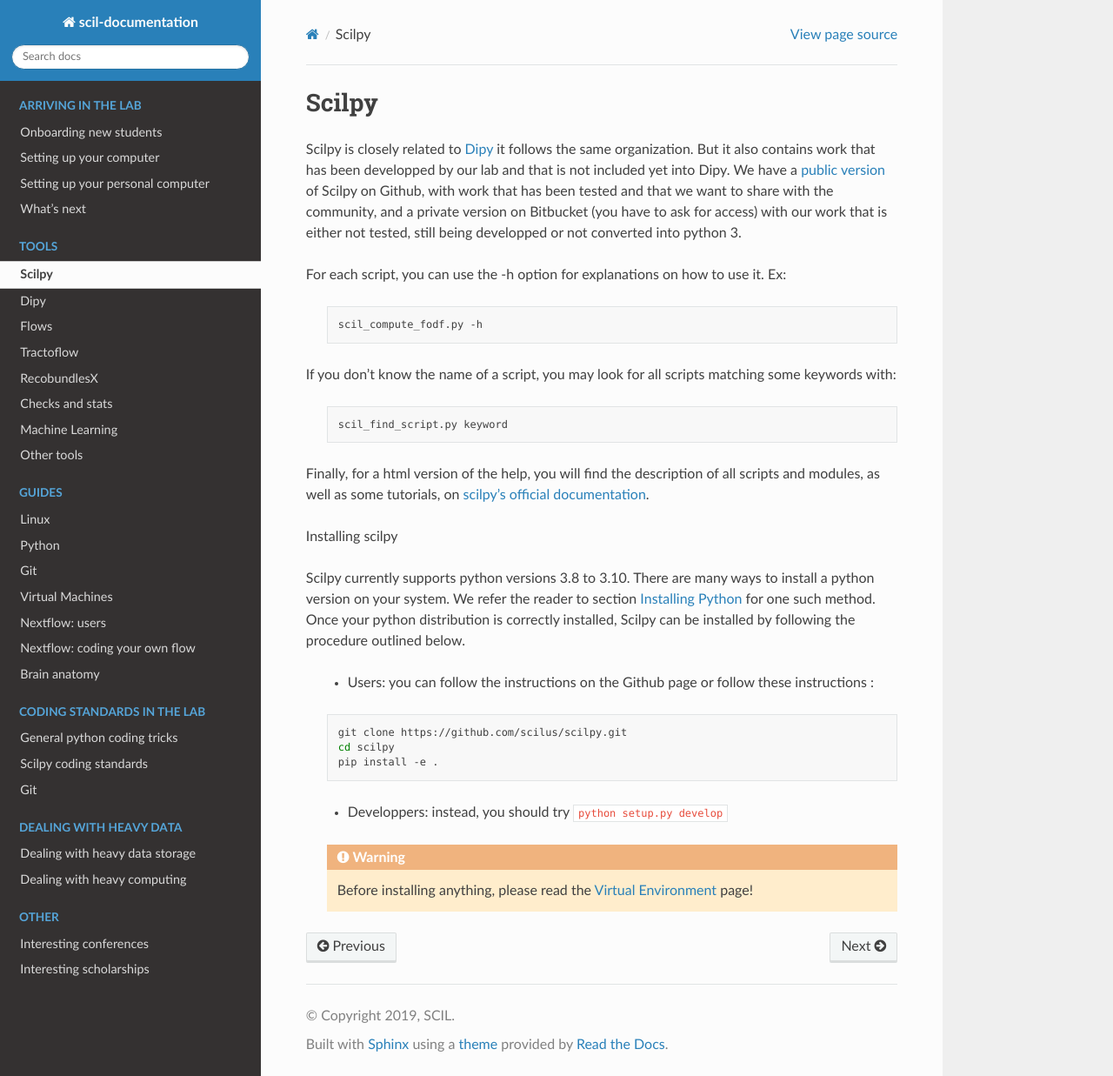
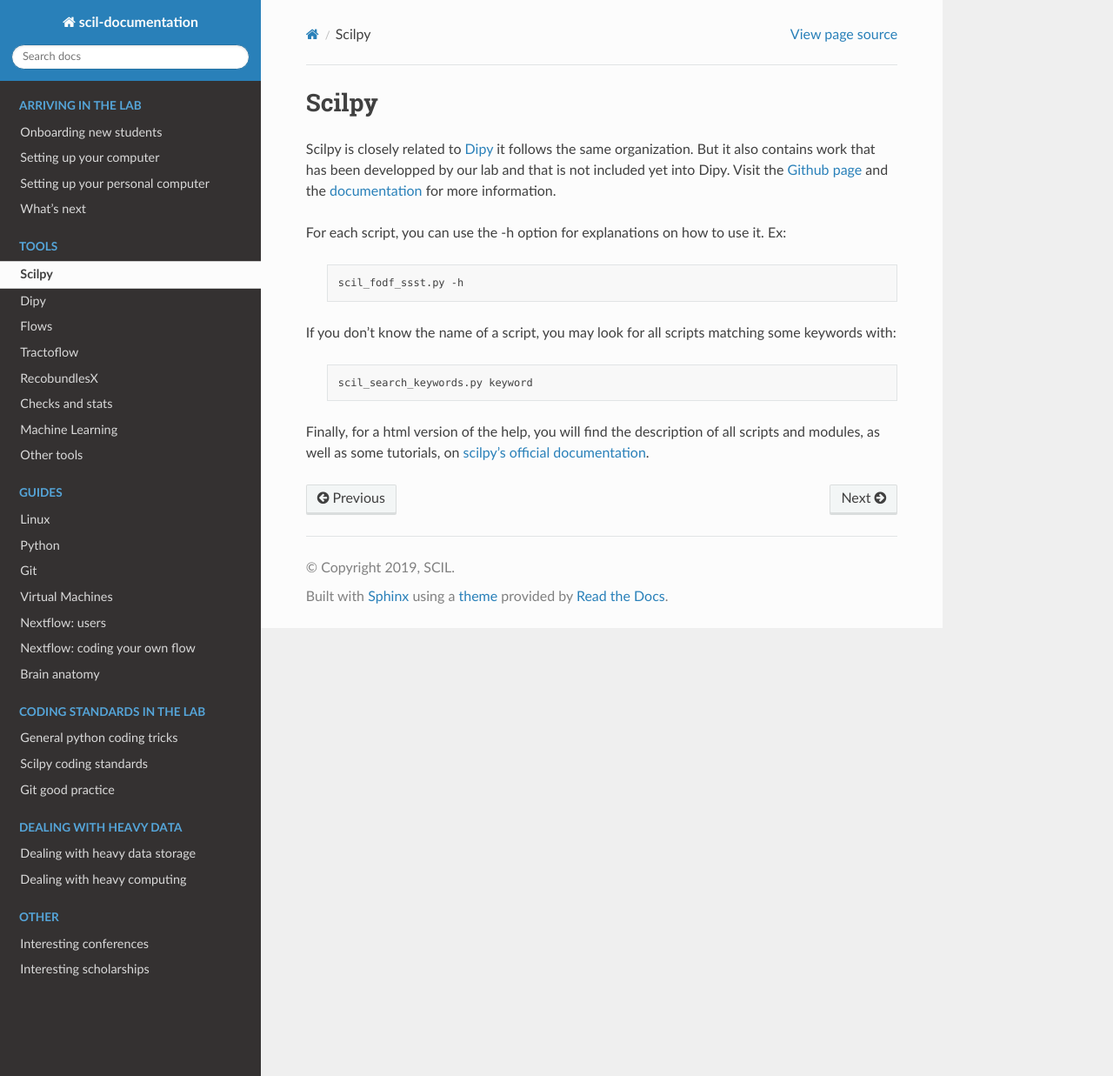
Before and after one commit to scilus/scil-documentation, a Sphinx documentation site: the page built from source/tools/scilpy.rst, in a window 1280 px wide and 1237 px high. Shown: the whole window at 87% size. Built offline with Sphinx 7.4.7 and the Read the Docs theme 2.0.0, drawn with Linux system fonts in a browser that asks for light colours.

Commit message:
Few modifs here and there, Git

```diff
--- a/source/arriving/whats_next.rst
+++ b/source/arriving/whats_next.rst
@@ -6,7 +6,7 @@
 What's next
 ===========
 
-Now that you have set up your computer with the common SCIL setup, you are ready to take the next steps. There are probably five of them, with equal importan ce:
+Now that you have set up your computer with the common SCIL setup, you are ready to take the next steps. There are probably five of them, with equal importance:
 
     * | **Install other tools**
       | Indeed, you have installed the bare minimum to function properly in the lab. There might be :ref:`ref_other_tools` useful to your work in the lab, like visualization tools. Ask your supervisor which tools to install among the following list:
@@ -26,7 +26,7 @@ Now that you have set up your computer with the common SCIL setup, you are ready
       | The Tools section is a great resource to learn more about all the tools you have installed and more. For instance, it is where you can learn about our multiple :ref:`ref_flow` like :ref:`ref_tractoflow`. Don't forget to go back to this section whenever you forget something about a tool.
 
     * | **Improve your knowlegde with our guides**
-      | The Guides section provides additionnal information on various subjects. It is a useful resource to gather more knowlegde about :ref:`ref_git`, :ref:`ref_python`, :ref:`ref_bash` or :ref:`ref_anat`, to name a few.
+      | The Guides section provides additionnal information on various subjects. It is a useful resource to gather more knowlegde about :ref:`ref_git`, :ref:`ref_python`, :ref:`ref_terminal`, :ref:`ref_bash` or :ref:`ref_anat`, to name a few important ones.
 
     * | **Start reading about your project**
       | In parallel to all of that, your supervisor will probably give you lots of reading to do. Whenever you come across a concept you don't understand, don't hesitate to reach out in the lab and seek help. You will most certainly find someone who can explain the concept to you.
--- a/source/guides/git.rst
+++ b/source/guides/git.rst
@@ -1,3 +1,5 @@
+.. _ref_git:
+
 Git
 ===
 
--- a/source/guides/linux.rst
+++ b/source/guides/linux.rst
@@ -71,6 +71,7 @@ Syanptic is more powerful and was designed as a package manager. Software Center
 
     The Software Center allows you to install much useful software often less related to coding and programming.
 
+.. _ref_terminal:
 
 The Terminal
 """"""""""""
--- a/source/tools/scilpy.rst
+++ b/source/tools/scilpy.rst
@@ -6,37 +6,18 @@ Scilpy
 .. role:: bash(code)
    :language: bash
 
-Scilpy is closely related to :ref:`ref_dipy` it follows the same organization. But it also contains work that has been developped by our lab and that is not included yet into Dipy. We have a `public version <https://github.com/scilus/scilpy>`_ of Scilpy on Github, with work that has been tested and that we want to share with the community, and a private version on Bitbucket (you have to ask for access) with our work that is either not tested, still being developped or not converted into python 3.
+Scilpy is closely related to :ref:`ref_dipy` it follows the same organization. But it also contains work that has been developped by our lab and that is not included yet into Dipy. Visit the `Github page <https://github.com/scilus/scilpy>`__ and the `documentation <https://scilpy.readthedocs.io/en/latest/scripts/modules.html>`__ for more information.
 
 For each script, you can use the -h option for explanations on how to use it. Ex:
 
     .. code-block:: bash
 
-        scil_compute_fodf.py -h
+        scil_fodf_ssst.py -h
 
 If you don't know the name of a script, you may look for all scripts matching some keywords with:
 
     .. code-block:: bash
 
-        scil_find_script.py keyword
+        scil_search_keywords.py keyword
 
 Finally, for a html version of the help, you will find the description of all scripts and modules, as well as some tutorials, on `scilpy's official documentation <https://scilpy.readthedocs.io/>`_.
-
-
-Installing scilpy
-
-Scilpy currently supports python versions 3.8 to 3.10. There are many ways to install a python version on your system. We refer the reader to section :ref:`ref_python_dist` for one such method. Once your python distribution is correctly installed, Scilpy can be installed by following the procedure outlined below.
-
-    - Users: you can follow the instructions on the Github page or follow these instructions :
-
-    .. code-block:: bash
-
-        git clone https://github.com/scilus/scilpy.git
-        cd scilpy
-        pip install -e .
-
-    - Developpers: instead, you should try :bash:`python setup.py develop`
-
-    .. warning::
-
-        Before installing anything, please read the :ref:`ref_venvs` page!
```
Also changed, not shown: source/coding/git.rst (+4 -4 lines), source/guides/nextflow.rst (+1 -22 lines).
